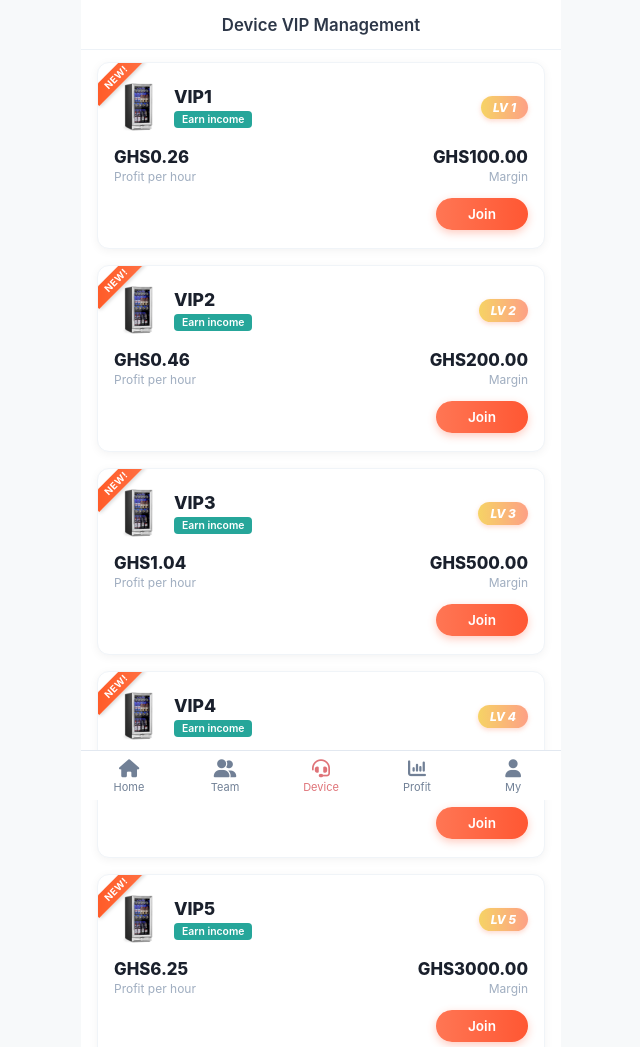
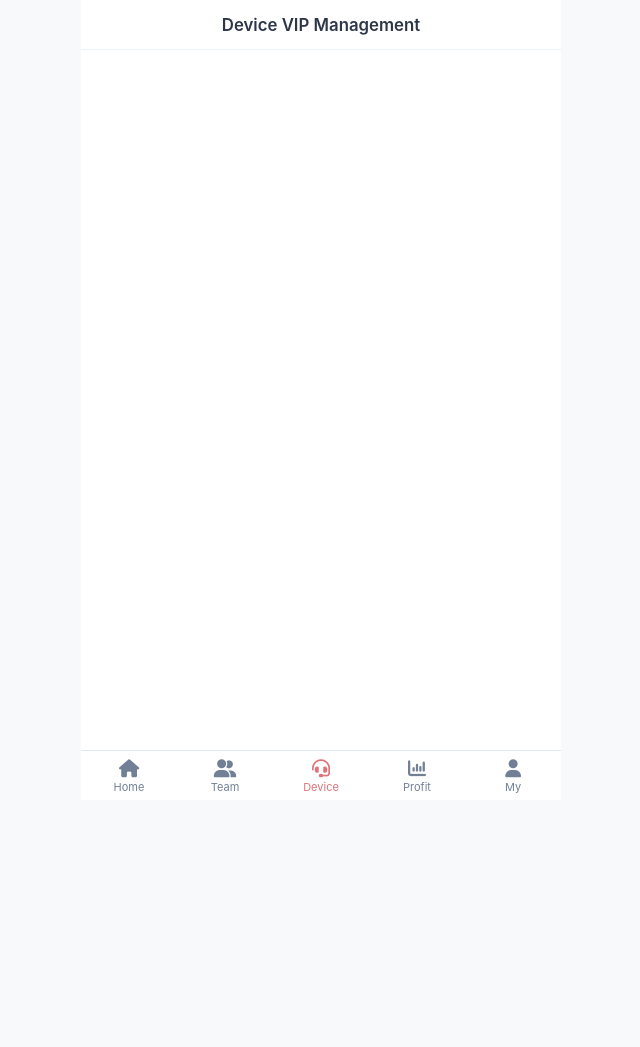
Before and after one commit to godwinahiaba0-source/pepsi-frontend, a website: page device.html in a window 1280 px wide. Shown: the top 1047 px of the page, without its empty margins (319-959 px from the left). After the commit the page ends 875 px from the top, so only its background shows below. Drawn offline with Linux system fonts and the light colour scheme; no server answers.

Commit message:
Add files via upload

```diff
--- a/device.html
+++ b/device.html
@@ -436,8 +436,8 @@
           renderFallbackDevices();
         }
       } catch (err) {
-        console.warn('Error loading devices from API:', err);
-        renderFallbackDevices();
+        console.error('Buy device error:', err);
+        // Only show toast if it's a real failure, not a silent check
       }
     }
 
```
